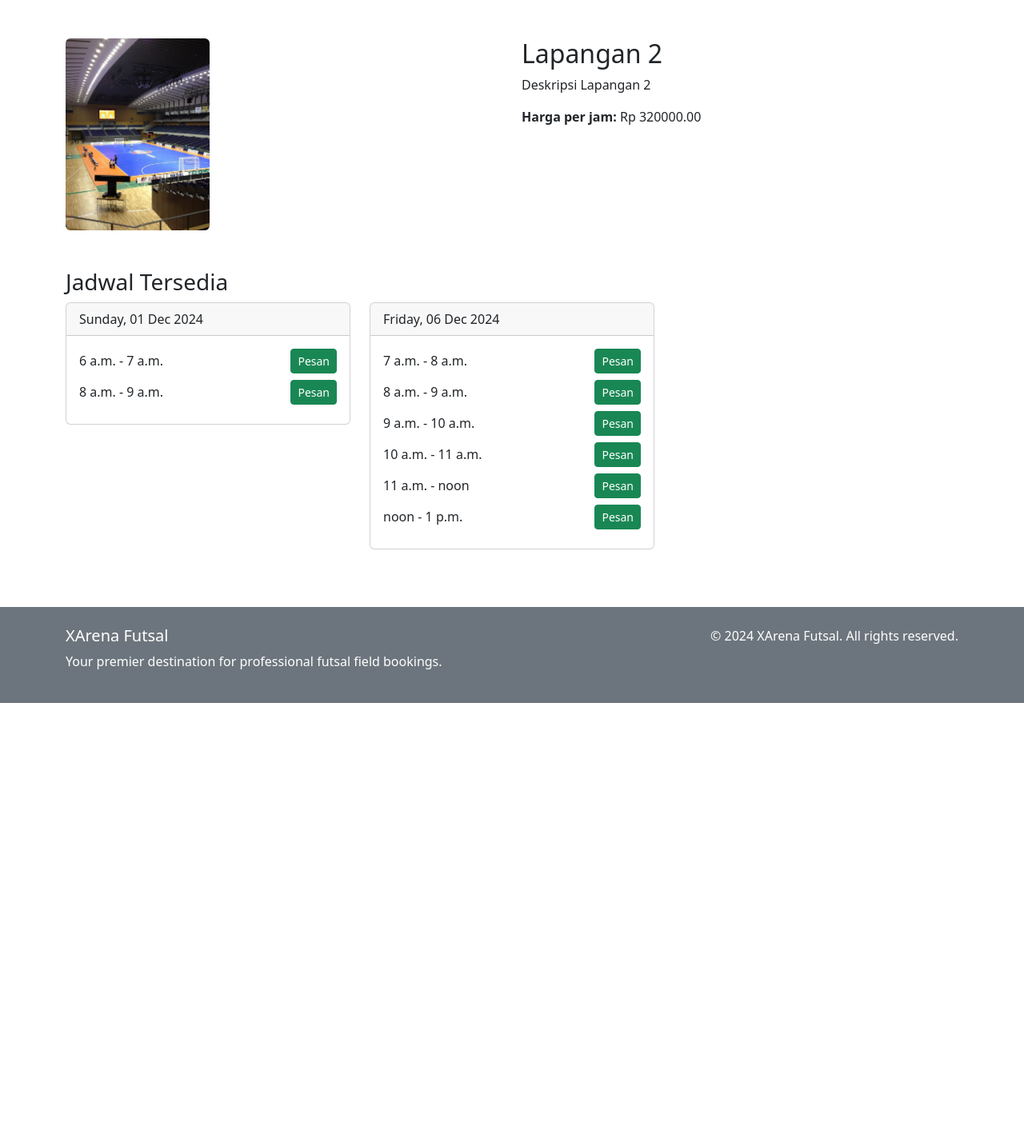
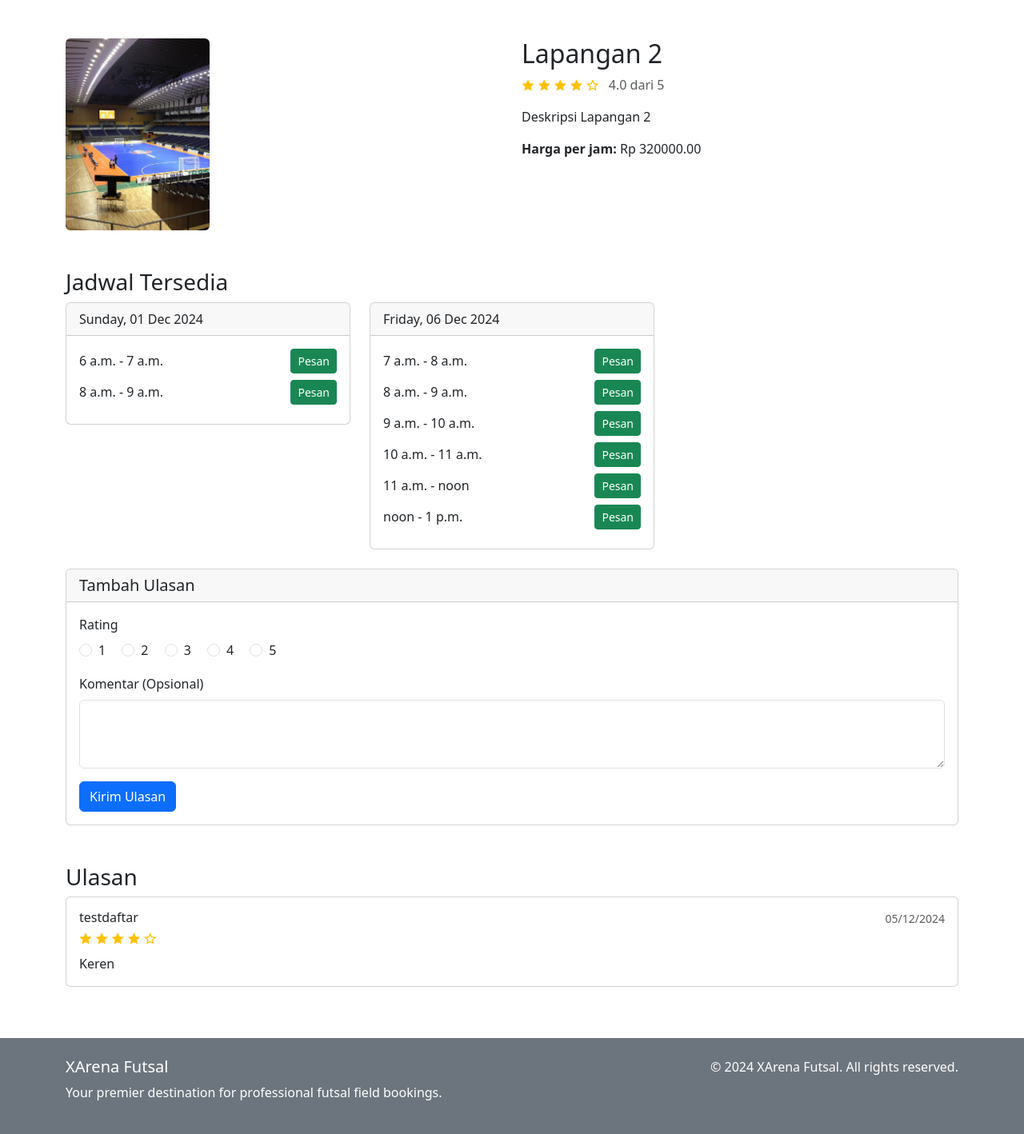
Before and after one commit to kasturikara/xarena-futsal-booking, a Django app: page /lapangan/2/ in a window 1280 px wide. Shown: the part 71-1489 px from the top of the page at 80% size. Before the commit the page ends 950 px from the top, so only its background shows below. Run offline with Django 5.2, Linux system fonts and the light colour scheme; a user stored in the database is signed in; data comes from the database, SQL or seed files in the repository; both versions use the stored data as it was after the commit; some libraries are stand-ins or nearby versions.

Commit message:
add: implement review feature for lapangan with rating and comments

```diff
--- a/templates/user/detail_lapangan.html
+++ b/templates/user/detail_lapangan.html
@@ -1,18 +1,33 @@
 {% extends "../base.html" %} {% block content %}
 <div class="container py-5">
+  {% include '../components/alert_messages.html' %}
+
   <div class="row">
     <div class="col-md-6">
       {% if lapangan.gambar %}
-      <img
-        src="{{ lapangan.gambar.url }}"
-        class="img-fluid rounded"
-        style="max-height: 30vh"
-        alt="{{ lapangan.nama }}"
-      />
+      <img src="{{ lapangan.gambar.url }}" class="img-fluid rounded" style="max-height: 30vh" alt="{{ lapangan.nama }}" />
       {% endif %}
     </div>
     <div class="col-md-6">
       <h2>{{ lapangan.nama }}</h2>
+      <div class="rating-stars mb-3">
+        {% with ''|center:5 as range %}
+        {% for _ in range %}
+          {% if forloop.counter <= lapangan.avg_rating %}
+            <i class="ri-star-fill text-warning"></i>
+          {% else %}
+            <i class="ri-star-line text-warning"></i>
+          {% endif %}
+        {% endfor %}
+        {% endwith %}
+        <span class="text-muted ms-2">
+          {% if lapangan.avg_rating %}
+            {{ lapangan.avg_rating|floatformat:1 }} dari 5
+          {% else %}
+            Belum ada rating
+          {% endif %}
+        </span>
+      </div>
       <p>{{ lapangan.deskripsi }}</p>
       <p><strong>Harga per jam:</strong> Rp {{ lapangan.harga_per_jam }}</p>
     </div>
@@ -26,17 +41,15 @@
         <div class="card">
           <div class="card-header">{{ date.date|date:"l, d M Y" }}</div>
           <div class="card-body">
-            {% if date.slots %} {% for slot in date.slots %}
-            <div class="d-flex justify-content-between align-items-center mb-2">
-              <span>{{ slot.jam_mulai }} - {{ slot.jam_selesai }}</span>
-              <a
-                href="{% url 'konfirmasi_pemesanan' slot.id %}"
-                class="btn btn-sm btn-success"
-                >Pesan</a
-              >
-            </div>
-            {% endfor %} {% else %}
-            <p class="text-muted">Tidak ada slot tersedia</p>
+            {% if date.slots %}
+              {% for slot in date.slots %}
+              <div class="d-flex justify-content-between align-items-center mb-2">
+                <span>{{ slot.jam_mulai }} - {{ slot.jam_selesai }}</span>
+                <a href="{% url 'konfirmasi_pemesanan' slot.id %}" class="btn btn-sm btn-success">Pesan</a>
+              </div>
+              {% endfor %}
+            {% else %}
+              <p class="text-muted">Tidak ada slot tersedia</p>
             {% endif %}
           </div>
         </div>
@@ -44,5 +57,67 @@
       {% endfor %}
     </div>
   </div>
+
+  <!-- Ulasan -->
+  <div class="card mb-4">
+    <div class="card-header">
+      <h5 class="mb-0">Tambah Ulasan</h5>
+    </div>
+    <div class="card-body">
+      <form method="POST" action="{% url 'add_ulasan' lapangan.id %}">
+        {% csrf_token %}
+        <div class="mb-3">
+          <label class="form-label">Rating</label>
+          <div class="rating-input">
+            {% for i in "12345" %}
+            <div class="form-check form-check-inline">
+              <input class="form-check-input" type="radio" name="rating" value="{{ forloop.counter }}" required>
+              <label class="form-check-label">{{ forloop.counter }}</label>
+            </div>
+            {% endfor %}
+          </div>
+        </div>
+        <div class="mb-3">
+          <label class="form-label">Komentar (Opsional)</label>
+          <textarea name="komentar" class="form-control" rows="3"></textarea>
+        </div>
+        <button type="submit" class="btn btn-primary">Kirim Ulasan</button>
+      </form>
+    </div>
+  </div>
+
+  <!-- Reviews Section -->
+  <div class="mt-5">
+    <h3>Ulasan</h3>
+    {% for ulasan in lapangan.ulasan_set.all %}
+    <div class="card mb-3">
+      <div class="card-body">
+        <div class="d-flex justify-content-between align-items-start">
+          <div>
+            <h6 class="mb-1">{{ ulasan.user.username }}</h6>
+            <div class="rating-stars mb-2">
+              {% for i in "12345" %}
+                {% if forloop.counter <= ulasan.rating %}
+                  <i class="ri-star-fill text-warning"></i>
+                {% else %}
+                  <i class="ri-star-line text-warning"></i>
+                {% endif %}
+              {% endfor %}
+            </div>
+          </div>
+          <small class="text-muted">{{ ulasan.created_at|date:"d/m/Y" }}</small>
+        </div>
+        {% if ulasan.komentar %}
+        <p class="mb-0">{{ ulasan.komentar }}</p>
+        {% endif %}
+      </div>
+    </div>
+    {% empty %}
+    <div class="text-center py-4">
+      <i class="ri-chat-3-line ri-3x text-muted mb-3"></i>
+      <p class="text-muted">Belum ada ulasan</p>
+    </div>
+    {% endfor %}
+  </div>
 </div>
 {% endblock %}
--- a/xarena_app/urls.py
+++ b/xarena_app/urls.py
@@ -14,6 +14,7 @@ urlpatterns = [
     path('dashboard/', views.dashboard_user, name='dashboard_user'),
     path('lapangan/', views.LapanganListView.as_view(), name='list_lapangan'),
     path('lapangan/<int:lapangan_id>/', views.DetailLapanganView.as_view(), name='detail_lapangan'),
+    path('lapangan/<int:lapangan_id>/ulasan/', views.add_ulasan, name='add_ulasan'),
 
     path('pesan/<int:jadwal_id>/', views.PemesananCreateView.as_view(), name='pesan_lapangan'),
     path('konfirmasi-pemesanan/<int:jadwal_id>/', views.PemesananCreateView.as_view(), name='konfirmasi_pemesanan'),
--- a/xarena_app/views.py
+++ b/xarena_app/views.py
@@ -97,7 +97,9 @@ def dashboard_user(request):
         'jadwal__lapangan'
     ).order_by('-created_at')
 
-    total = sum(pesan.hitung_harga() for pesan in pemesanan)
+    # hitung total kecuali pemesanan yang dibatalkan
+    pesanan = pemesanan.exclude(status='dibatalkan')
+    total = sum(pesan.hitung_harga() for pesan in pesanan)
 
     context = {
         'pemesanan': pemesanan,
@@ -221,7 +223,40 @@ def cancel_pemesanan(request, pemesanan_id):
 
     return render(request, 'user/konfirmasi_cancel_pemesanan.html', {'pemesanan': pemesanan})
 
+# add ulasan
+@login_required
+def add_ulasan(request, lapangan_id):
+    if request.method == 'POST':
+        lapangan = get_object_or_404(Lapangan, id=lapangan_id)
 
+        # cek apakah user sudah pernah memberikan ulasan untuk lapangan ini
+        if Ulasan.objects.filter(user=request.user, lapangan=lapangan).exists():
+            messages.error(request, 'Anda sudah memberikan ulasan untuk lapangan ini.')
+            return redirect('detail_lapangan', lapangan_id=lapangan_id)
+
+        rating = request.POST.get('rating')
+        komentar = request.POST.get('komentar')
+
+        # validasi rating
+        try:
+            rating = int(rating)
+            if rating < 1 or rating > 5:
+                raise ValueError('Rating harus diantara 1-5')
+        except ValueError as e:
+            messages.error(request, str(e))
+            return redirect('detail_lapangan', lapangan_id=lapangan_id)
+
+        ulasan = Ulasan.objects.create(
+            user=request.user,
+            lapangan=lapangan,
+            rating=rating,
+            komentar=komentar
+        )
+
+        messages.success(request, 'Terima kasih atas ulasan Anda.')
+        return redirect('detail_lapangan', lapangan_id=lapangan_id)
+
+    return HttpResponseNotAllowed(['POST'])
 
 # -----STAFF-----
 @staff_member_required
```
Also changed, not shown: templates/public/list_lapangan.html (+19 -5 lines), db.sqlite3.
